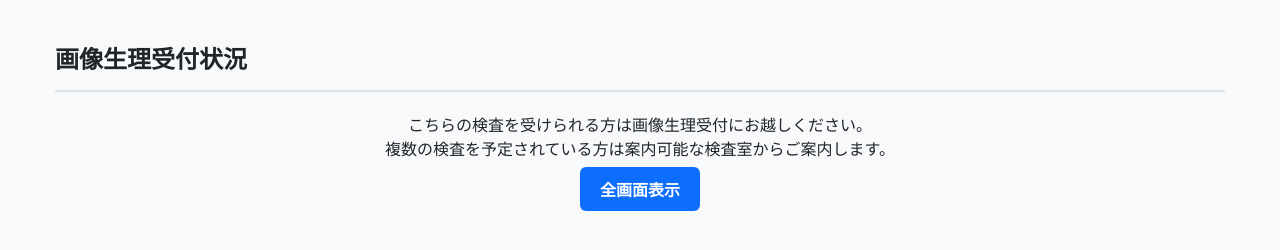
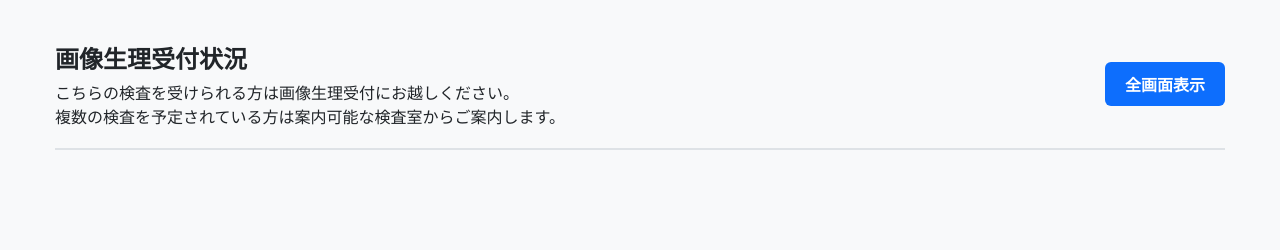
Before and after one commit to Sapien2828/clinic-Imaging-and-physiology-lab, a plain HTML site: page display.html in a window 1280 px wide. Drawn offline with Linux system fonts and the light colour scheme; no server answers.

Commit message:
Add files via upload

```diff
--- a/display.html
+++ b/display.html
@@ -9,11 +9,15 @@
 <body>
     <div class="display-page-container">
         <header class="display-header">
-            <h2>画像生理受付状況</h2>
-            <p>こちらの検査を受けられる方は画像生理受付にお越しください。<br>複数の検査を予定されている方は案内可能な検査室からご案内します。</p>
-            <button id="fullscreen-btn" class="btn">全画面表示</button>
-            <div id="ios-prompt" class="ios-prompt-container"></div>
+            <div class="header-text-group">
+                <h2>画像生理受付状況</h2>
+                <p>こちらの検査を受けられる方は画像生理受付にお越しください。<br>複数の検査を予定されている方は案内可能な検査室からご案内します。</p>
+            </div>
+            <div class="header-button-group">
+                <button id="fullscreen-btn" class="btn">全画面表示</button>
+            </div>
         </header>
+        <div id="ios-prompt" class="ios-prompt-container"></div>
         <div class="waiting-display-grid">
             </div>
     </div>
--- a/style.css
+++ b/style.css
@@ -35,7 +35,32 @@ hr { margin: 24px 0; border: 0; border-top: 1px solid var(--border-color); }
 
 /* ========== 管理者画面・待合画面 共通スタイル ========== */
 .admin-container, .display-page-container { width: 100%; max-width: 1200px; margin: 20px auto; padding: 0 15px; box-sizing: border-box; }
-.display-header { text-align: center; }
+
+/* ★★★ ヘッダーのレイアウトをFlexboxに修正 ★★★ */
+.display-header {
+    display: flex;
+    justify-content: space-between;
+    align-items: center;
+    border-bottom: 2px solid var(--border-color);
+    padding-bottom: 20px;
+    margin-bottom: 20px;
+}
+.header-text-group {
+    text-align: left;
+}
+.header-text-group h2,
+.header-text-group p {
+    margin: 0;
+}
+.header-text-group h2 {
+    border-bottom: none; /* 下線を削除 */
+    padding-bottom: 0;
+    margin-bottom: 5px; /* 説明文との余白 */
+}
+.header-button-group {
+    flex-shrink: 0; /* ボタンが縮まないようにする */
+    margin-left: 20px;
+}
 
 /* ========== 管理者画面のタブUIスタイル ========== */
 .tab-buttons { display: flex; border-bottom: 2px solid var(--border-color); }
@@ -45,7 +70,7 @@ hr { margin: 24px 0; border: 0; border-top: 1px solid var(--border-color); }
 .tab-contents { padding: 20px; background-color: white; border: 1px solid var(--border-color); border-top: none; border-radius: 0 0 var(--border-radius) var(--border-radius); }
 .tab-content { display: none; }
 .tab-content.active { display: block; }
-.tab-content h2, .display-header h2 { text-align: left; margin-top: 0; border-bottom: 2px solid var(--border-color); padding-bottom: 15px; margin-bottom: 20px; }
+.tab-content h2 { text-align: left; margin-top: 0; border-bottom: 2px solid var(--border-color); padding-bottom: 15px; margin-bottom: 20px; }
 .tab-content h3 { font-size: 1.1rem; margin-top: 1.5rem; margin-bottom: 1rem; }
 
 /* ========== 受付画面 & 検査室画面共通のスタイル ========== */
@@ -169,18 +194,6 @@ hr { margin: 24px 0; border: 0; border-top: 1px solid var(--border-color); }
     color: #000;
 }
 
-/* display.htmlのヘッダースタイル */
-.display-header {
-    position: relative;
-    padding-bottom: 20px;
-}
-#fullscreen-btn {
-    position: absolute;
-    bottom: -15px; /* ヘッダーの下に配置 */
-    left: 50%;
-    transform: translateX(-50%);
-}
-
 /* iOS向け案内のスタイル */
 .ios-prompt-container {
     display: none;
@@ -195,8 +208,7 @@ hr { margin: 24px 0; border: 0; border-top: 1px solid var(--border-color); }
 .ios-prompt-container p { margin: 0; line-height: 1.5; }
 .ios-prompt-container svg { width: 1em; height: 1em; vertical-align: -0.15em; }
 
-/* ★★★ 高密度表示モードの定義 ★★★ */
-/* PCの全画面表示ボタン、またはスマホの横向きで適用される */
+/* PC全画面表示、またはスマホ横向きの時の高密度表示スタイル */
 .dense-view .waiting-display-grid,
 @media (orientation: landscape) and (max-height: 600px) {
     .display-page-container .waiting-display-grid {
```
